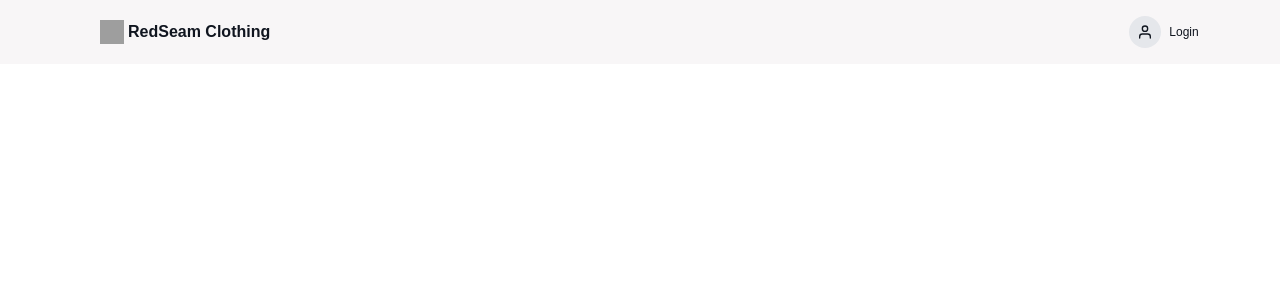
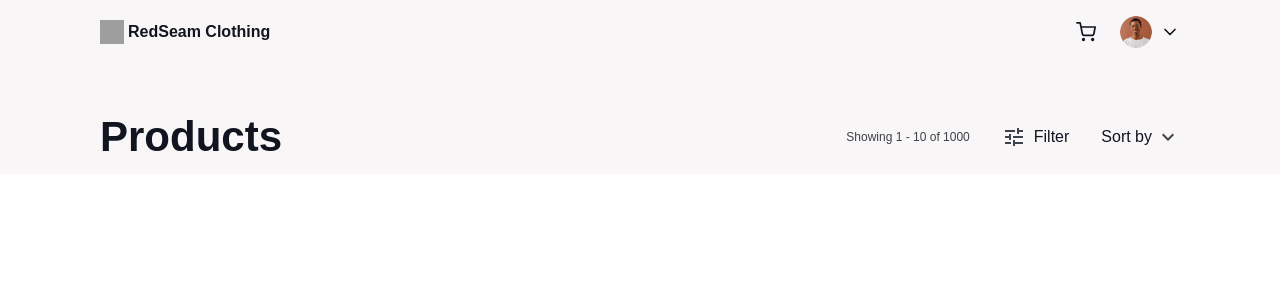
Before and after one commit to gilmore-1/RedSeam-Clothing, a React (Vite) app: page / in a window 1280 px wide. Shown: the top 300 px of the page. Built offline with nearby package versions, Linux system fonts and the light colour scheme; grey boxes are pictures that could not be loaded.

Commit message:
Refactor App component to include Products, update Header to reflect logged-in state, and enhance CSS with new dark blue variables and utility classes.

```diff
--- a/src/App.tsx
+++ b/src/App.tsx
@@ -1,9 +1,13 @@
 import Header from "./components/Header";
+import Products from "./components/Products";
 
 export default function App() {
   return (
-    <div className="flex flex-col w-full h-full bg-[#F8F6F7]">
+    <div className="flex flex-col w-full h-full bg-[#F8F6F7] py-4 px-25 items-center">
       <Header />
+      <main className="w-full border-darkblue mt-17">
+        <Products />
+      </main>
     </div>
   )
 }
--- a/src/components/Header.tsx
+++ b/src/components/Header.tsx
@@ -2,15 +2,15 @@ import { useState } from "react";
 import { FiShoppingCart, FiUser, FiChevronDown } from "react-icons/fi";
 
 export default function Header() {
-  const [isLoggedIn, setIsLoggedIn] = useState(false);
+  const [isLoggedIn, setIsLoggedIn] = useState(true);
   return (
-    <div className="w-full flex justify-between items-center py-4 px-25 ">
+    <div className="w-full flex justify-between items-center">
       <div className="flex items-center gap-1 justify-center">
         <img src="/fire.svg" alt="Fire" className="w-6 h-6" />
         <h1 className="text-base text-darkblue font-semibold leading-none">RedSeam Clothing</h1>
       </div>
       {isLoggedIn ? (
-      <div className="flex items-center gap-2 w-8 justify-center">
+      <div className="flex items-center gap-2  justify-center ">
         <div className="flex items-center gap-1 justify-center">
             <FiShoppingCart className="w-5 h-5 text-darkblue cursor-pointer gap-5 mr-5" />
             <div className="w-8 aspect-square h-8 bg-gray-200 rounded-full flex items-center justify-center">
@@ -21,7 +21,6 @@ export default function Header() {
 
             <FiChevronDown className="w-5 h-5 text-darkblue cursor-pointer" />
         </div>
-
       </div>
       ) : (
         <div className="flex items-center gap-2 w-8 justify-center">
--- /dev/null
+++ b/src/components/Products.tsx
@@ -0,0 +1,24 @@
+import { MdKeyboardArrowDown, MdTune } from "react-icons/md";
+
+export default function Products() {
+  return (
+    <div className="flex flex-col w-full">
+       <div className="flex items-center justify-between">
+             <h1 className="text-[42px] text-darkblue font-semibold leading-none">Products</h1>
+            <div className="flex items-center justify-center gap-8">
+                 <span className="text-darkblue-2 text-xs font-normal leading-none">Showing 1 - 10 of 1000</span>
+                 <div className="flex items-center gap-8">
+                    <div className="flex items-center gap-2 justify-center">
+                        <MdTune className="w-6 h-6 text-darkblue-2" />
+                        <span className="text-darkblue text-base font-normal leading-none">Filter</span>
+                    </div>
+                    <div className="flex items-center justify-center gap-1">
+                        <span className="text-darkblue text-base font-normal leading-none">Sort by</span>
+                        <MdKeyboardArrowDown className="w-6 h-6 text-darkblue-2" />
+                    </div>
+                 </div>
+            </div>
+       </div>
+    </div>
+  )
+}
--- a/src/index.css
+++ b/src/index.css
@@ -8,6 +8,7 @@
 
 :root {
   --Dark-blue: #10151F;
+  --Dark-blue-2: #3E424A;
 }
 
 @layer utilities {
@@ -20,6 +21,15 @@
   .border-darkblue {
     border-color: var(--Dark-blue);
   }
+  .text-darkblue-2 {
+    color: var(--Dark-blue-2);
+  }
+  .bg-darkblue-2 {
+    background-color: var(--Dark-blue-2);
+  }
+  .border-darkblue-2 {
+    border-color: var(--Dark-blue-2);
+  }
 }
 
 body {
```
